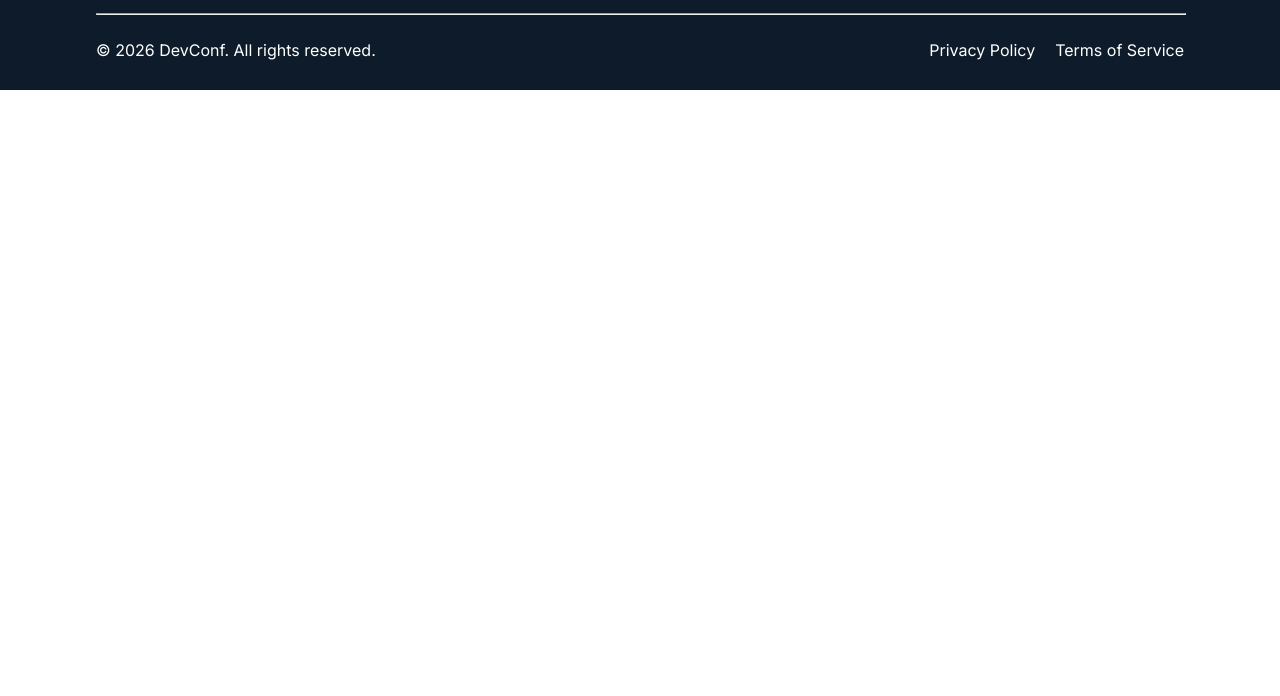
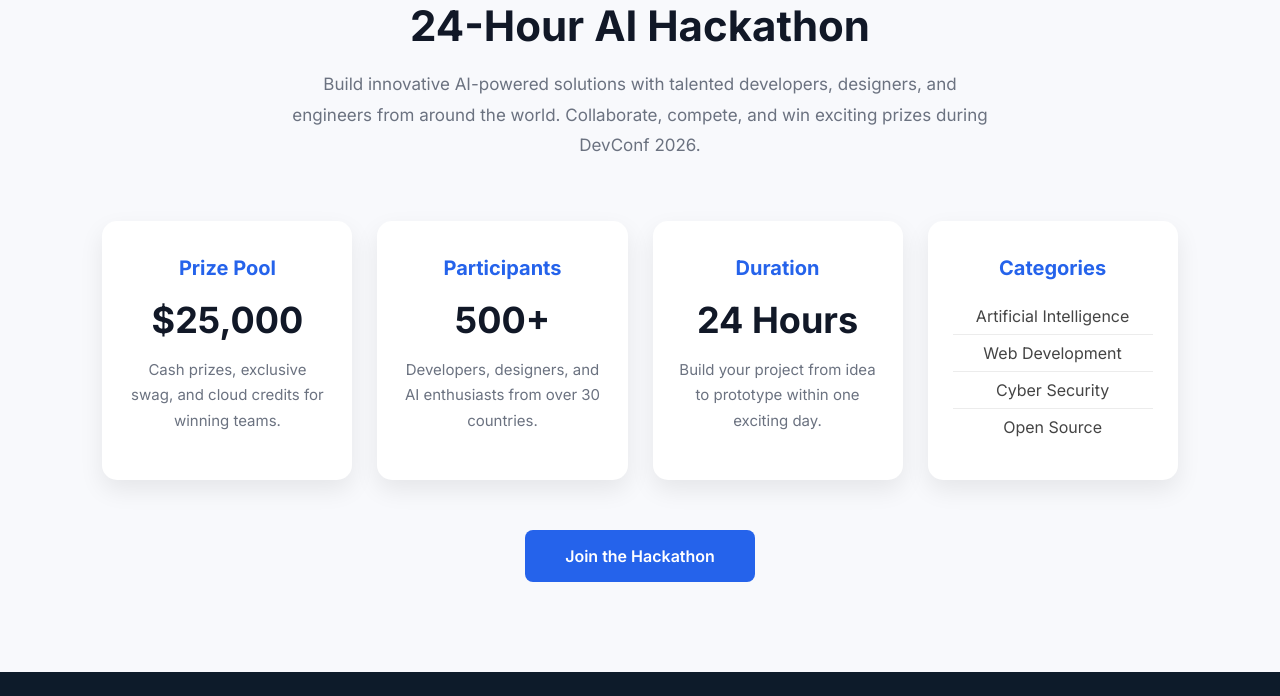
Before and after one commit to developermehede/DevConf-Assignment, a plain HTML site: page index.html in a window 1280 px wide. Shown: the part 2912-3608 px from the top of the page. Before the commit the page ends 3002 px from the top, so only its background shows below. Drawn offline with Linux system fonts and the light colour scheme.

Commit message:
AI generate section added

```diff
--- a/index.html
+++ b/index.html
@@ -160,15 +160,69 @@
         </div>
 
        </section>
+
+       <!-- AI Generate Section -->
+      <section class="hackathon">
+        <div class="container">
+
+            <div class="section-title">
+                <h2>24-Hour AI Hackathon</h2>
+                <p>
+                    Build innovative AI-powered solutions with talented developers,
+                    designers, and engineers from around the world. Collaborate,
+                    compete, and win exciting prizes during DevConf 2026.
+                </p>
+            </div>
+
+            <div class="hackathon-content">
+
+                <div class="hackathon-card">
+                    <h3>Prize Pool</h3>
+                    <h4>$25,000</h4>
+                    <p>Cash prizes, exclusive swag, and cloud credits for winning teams.</p>
+                </div>
+
+                <div class="hackathon-card">
+                    <h3>Participants</h3>
+                    <h4>500+</h4>
+                    <p>Developers, designers, and AI enthusiasts from over 30 countries.</p>
+                </div>
+
+                <div class="hackathon-card">
+                    <h3>Duration</h3>
+                    <h4>24 Hours</h4>
+                    <p>Build your project from idea to prototype within one exciting day.</p>
+                </div>
+
+                <div class="hackathon-card">
+                    <h3>Categories</h3>
+
+                    <ul>
+                        <li>Artificial Intelligence</li>
+                        <li>Web Development</li>
+                        <li>Cyber Security</li>
+                        <li>Open Source</li>
+                    </ul>
+                </div>
+
+            </div>
+
+            <div class="hackathon-btn">
+                <a href="#">Join the Hackathon</a>
+            </div>
+
+        </div>
+  </section>
     </main>
+
     <footer class="footer">
       <div class="footer-container">
         <div class="footer-content">
           <div class="footer-logo"><img src="assets/footer-logo.png" alt=""></div>
           <div class="footer-social-media">
-            <a href="www.facebook.com"><i class="fa-brands fa-facebook"></i></a>
-            <a href="www.twitter.com"><i class="fa-brands fa-x-twitter"></i></a>
-            <a href="www.instagram.com"><i class="fa-brands fa-instagram"></i></a>
+            <a href="https://facebook.com"><i class="fa-brands fa-facebook"></i></a>
+            <a href="https://twitter.com"><i class="fa-brands fa-x-twitter"></i></a>
+            <a href="https://instagram.com"><i class="fa-brands fa-instagram"></i></a>
           </div>
 
         </div>
--- a/style.css
+++ b/style.css
@@ -214,6 +214,111 @@
   color: white;
 }
 
+/* AI Hackathon Section Styles */
+
+.hackathon{
+    padding:90px 8%;
+    background:#f8f9fc;
+}
+
+.container{
+    max-width:1200px;
+    margin:auto;
+}
+
+.section-title{
+    text-align:center;
+    margin-bottom:60px;
+}
+
+.section-title h2{
+    font-size:42px;
+    color:#111827;
+    margin-bottom:18px;
+}
+
+.section-title p{
+    max-width:700px;
+    margin:auto;
+    color:#6b7280;
+    line-height:1.8;
+    font-size:17px;
+}
+
+.hackathon-content{
+    display:grid;
+    grid-template-columns:repeat(4,1fr);
+    gap:25px;
+}
+
+.hackathon-card{
+    background:#fff;
+    padding:35px 25px;
+    border-radius:15px;
+    text-align:center;
+    box-shadow:0 10px 25px rgba(0,0,0,.08);
+    transition:.35s;
+}
+
+.hackathon-card:hover{
+    transform:translateY(-8px);
+}
+
+.hackathon-card h3{
+    color:#2563eb;
+    margin-bottom:18px;
+    font-size:20px;
+}
+
+.hackathon-card h4{
+    font-size:36px;
+    color:#111827;
+    margin-bottom:15px;
+}
+
+.hackathon-card p{
+    color:#6b7280;
+    line-height:1.7;
+    font-size:15px;
+}
+
+.hackathon-card ul{
+    list-style:none;
+    padding:0;
+    margin-top:15px;
+}
+
+.hackathon-card ul li{
+    padding:8px 0;
+    color:#444;
+    border-bottom:1px solid #ececec;
+}
+
+.hackathon-card ul li:last-child{
+    border:none;
+}
+
+.hackathon-btn{
+    text-align:center;
+    margin-top:50px;
+}
+
+.hackathon-btn a{
+    display:inline-block;
+    padding:16px 40px;
+    background:#2563eb;
+    color:#fff;
+    text-decoration:none;
+    border-radius:8px;
+    font-weight:600;
+    transition:.3s;
+}
+
+.hackathon-btn a:hover{
+    background:#1747c9;
+}
+
+
 /* Footer Section Styles */
 .footer{
   background-color: #0D1B2A;
```
